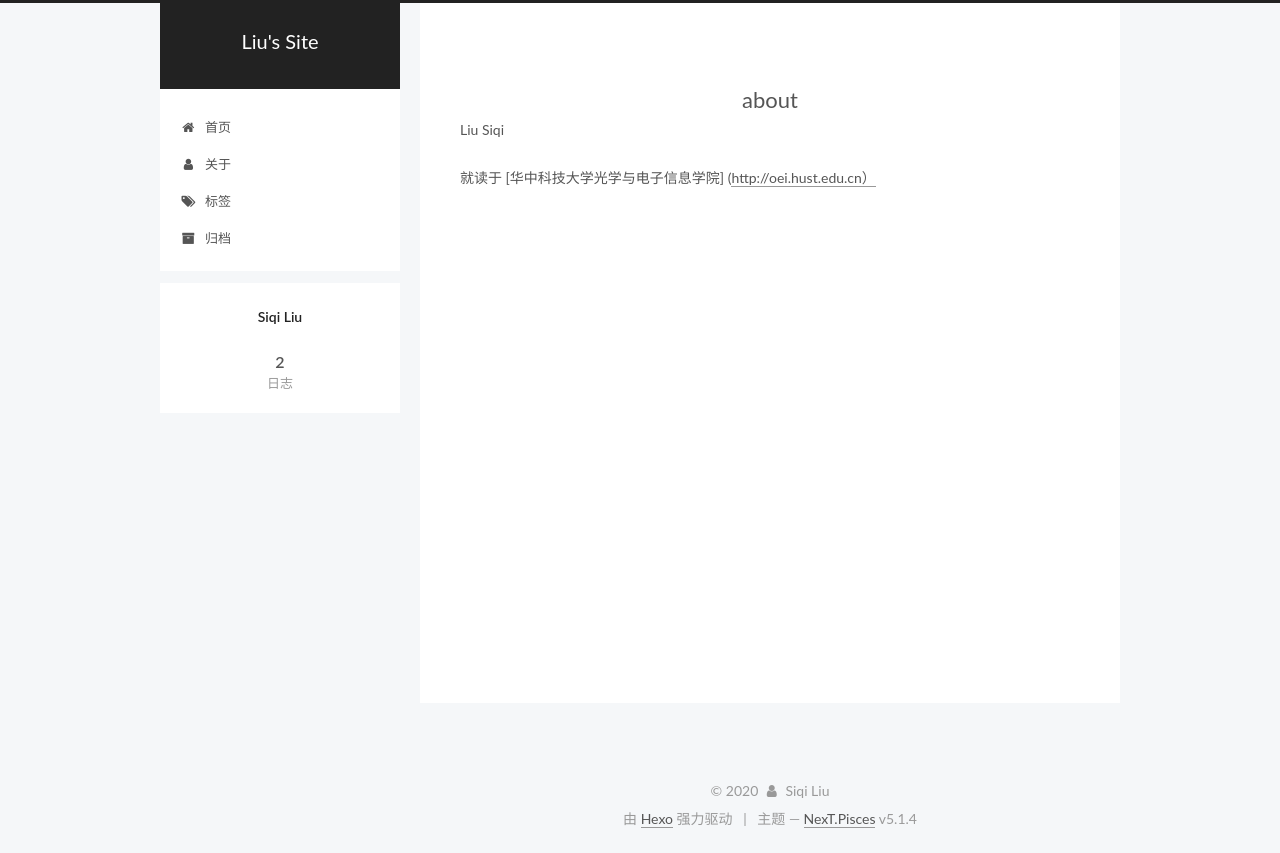
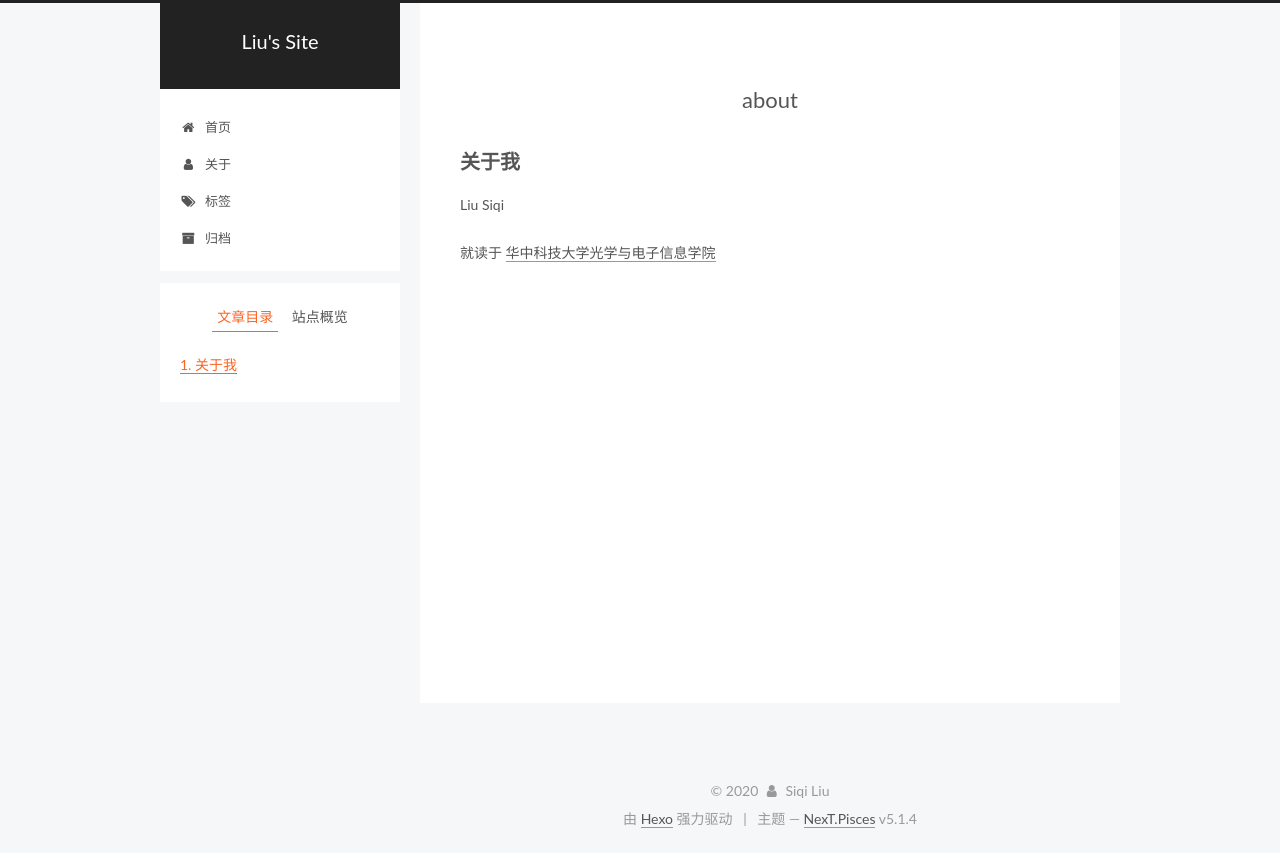
Before and after one commit to liuoei/liuoei.github.io, a plain HTML site: page about/index.html in a window 1280 px wide. Drawn offline with Linux system fonts and the light colour scheme.

Commit message:
Site updated: 2020-04-28 14:48:47

```diff
--- a/about/index.html
+++ b/about/index.html
@@ -79,14 +79,14 @@
 
 
 
-<meta name="description" content="Liu Siqi 就读于 [华中科技大学光学与电子信息学院] (http:&#x2F;&#x2F;oei.hust.edu.cn）">
+<meta name="description" content="关于我Liu Siqi 就读于 华中科技大学光学与电子信息学院">
 <meta property="og:type" content="website">
 <meta property="og:title" content="about">
 <meta property="og:url" content="http://yoursite.com/about/index.html">
 <meta property="og:site_name" content="Liu&#39;s Site">
-<meta property="og:description" content="Liu Siqi 就读于 [华中科技大学光学与电子信息学院] (http:&#x2F;&#x2F;oei.hust.edu.cn）">
+<meta property="og:description" content="关于我Liu Siqi 就读于 华中科技大学光学与电子信息学院">
 <meta property="article:published_time" content="2020-04-28T06:22:57.000Z">
-<meta property="article:modified_time" content="2020-04-28T06:33:33.373Z">
+<meta property="article:modified_time" content="2020-04-28T06:48:30.693Z">
 <meta property="article:author" content="Siqi Liu">
 <meta name="twitter:card" content="summary">
 
@@ -256,8 +256,8 @@
       <div class="post-body">
 
 
-          <p>Liu Siqi</p>
-<p>就读于 [华中科技大学光学与电子信息学院] (<a href="http://oei.hust.edu.cn）" target="_blank" rel="noopener">http://oei.hust.edu.cn）</a></p>
+          <h2 id="关于我"><a href="#关于我" class="headerlink" title="关于我"></a>关于我</h2><p>Liu Siqi</p>
+<p>就读于 <a href="http://oei.hust.edu.cn" target="_blank" rel="noopener">华中科技大学光学与电子信息学院</a></p>
 
 
       </div>
@@ -300,8 +300,17 @@
 
 
 
+        <ul class="sidebar-nav motion-element">
+          <li class="sidebar-nav-toc sidebar-nav-active" data-target="post-toc-wrap">
+            文章目录
+          </li>
+          <li class="sidebar-nav-overview" data-target="site-overview-wrap">
+            站点概览
+          </li>
+        </ul>
 
-      <section class="site-overview-wrap sidebar-panel sidebar-panel-active">
+
+      <section class="site-overview-wrap sidebar-panel">
         <div class="site-overview">
           <div class="site-author motion-element" itemprop="author" itemscope itemtype="http://schema.org/Person">
 
@@ -343,6 +352,22 @@
         </div>
       </section>
 
+
+      <!--noindex-->
+        <section class="post-toc-wrap motion-element sidebar-panel sidebar-panel-active">
+          <div class="post-toc">
+
+
+
+
+
+
+              <div class="post-toc-content"><ol class="nav"><li class="nav-item nav-level-2"><a class="nav-link" href="#关于我"><span class="nav-number">1.</span> <span class="nav-text">关于我</span></a></li></ol></div>
+
+
+          </div>
+        </section>
+      <!--/noindex-->
 
 
 
```
